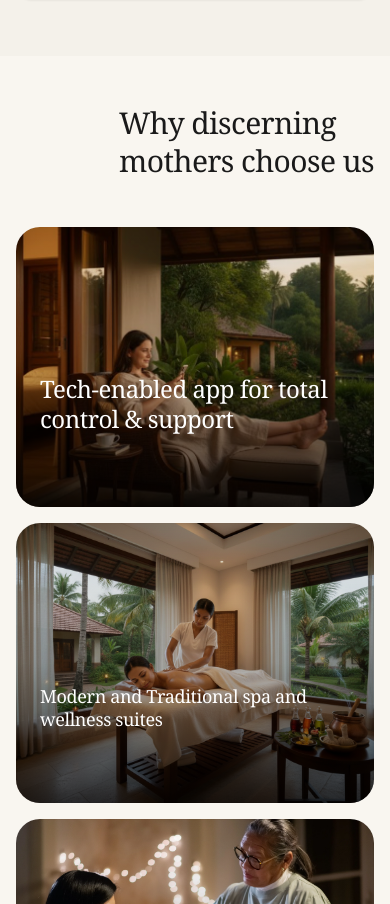
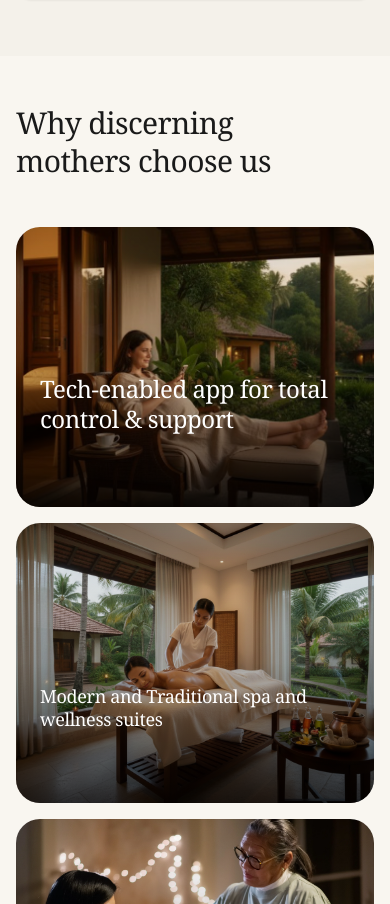
Before and after one commit to reacttrogon/mandara, a Next.js app: page / in a window 390 px wide. Shown: the part 5317-6221 px from the top of the page. Built offline with nearby package versions, Linux system fonts and the light colour scheme.

Commit message:
algnment change in heading end to start in flex

```diff
--- a/src/app/_components/WhyChooseUsSection.jsx
+++ b/src/app/_components/WhyChooseUsSection.jsx
@@ -9,7 +9,7 @@
       <div className="container mx-auto px-4 md:px-12">
 
         {/* Header Section */}
-        <div className="flex flex-col md:flex-row justify-between items-end mb-12 md:mb-16 gap-8">
+        <div className="flex flex-col md:flex-row justify-between  mb-12 md:mb-16 gap-8">
           <div className="max-w-xl">
             <motion.h2
               initial={{ opacity: 0, y: 20 }}
```
